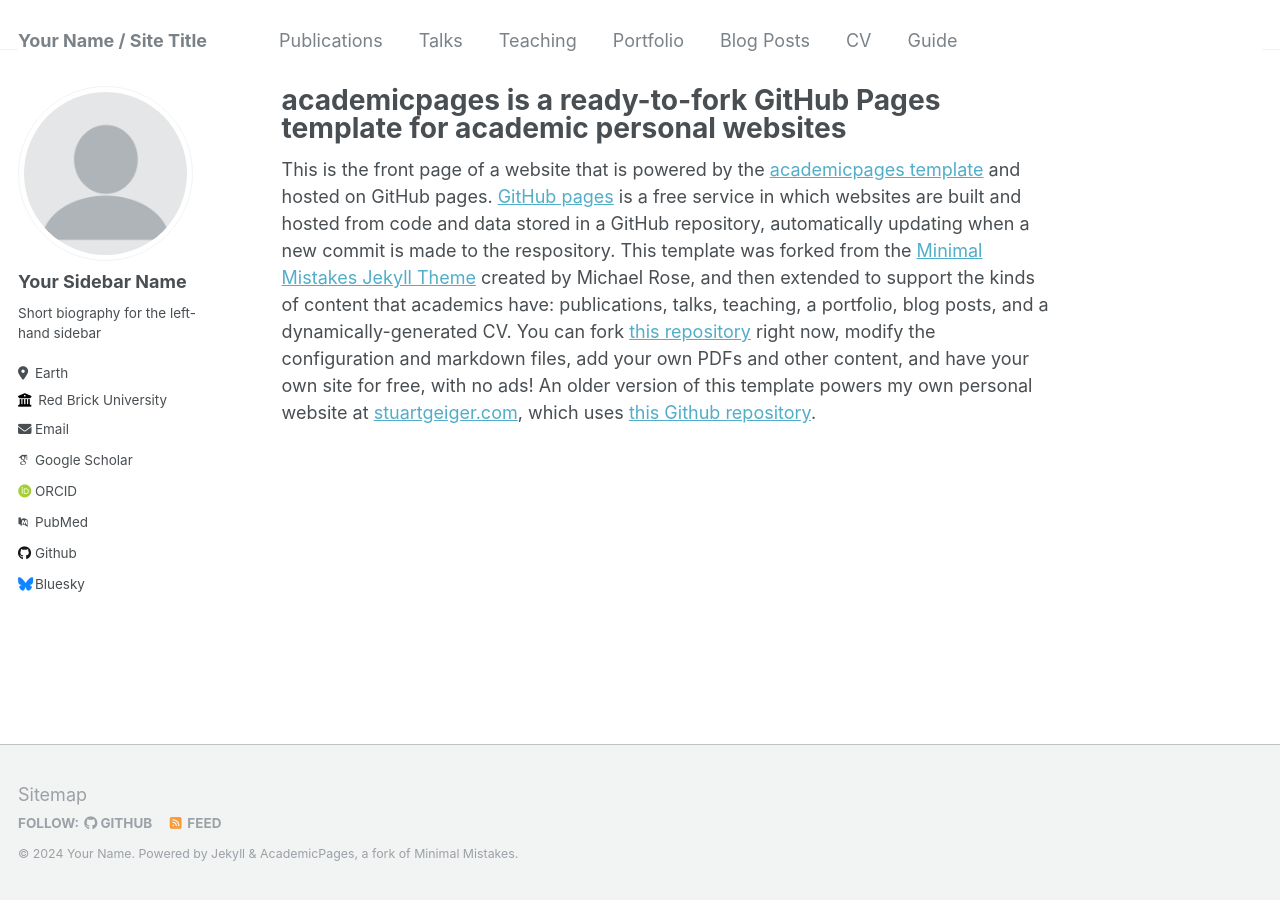
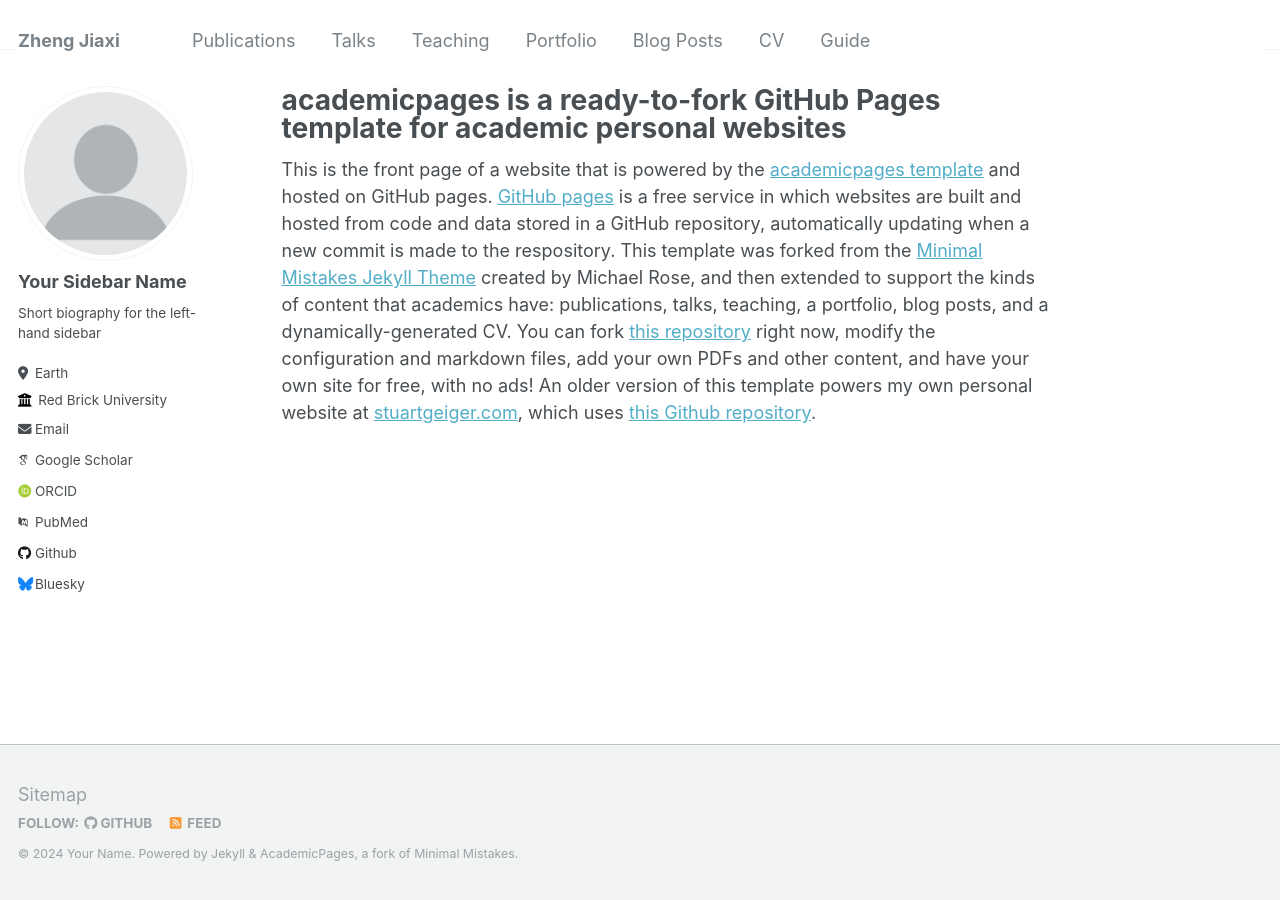
Before and after one commit to zhengjiaxi/zhengjiaxi, a Jekyll site: the page built from _pages/about.md, in a window 1280 px wide. Built offline with Jekyll 4.4.1, drawn with Linux system fonts in a browser that asks for light colours; some web fonts are replaced.

Commit message:
Initial commit

```diff
--- a/_config.yml
+++ b/_config.yml
@@ -8,7 +8,7 @@
 
 # Basic Site Settings
 locale                   : "en-US"
-title                    : "Your Name / Site Title"
+title                    : "Zheng Jiaxi"
 title_separator          : "-"
 name                     : &name "Your Name"
 description              : &description "personal description"
```
